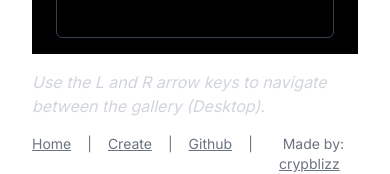
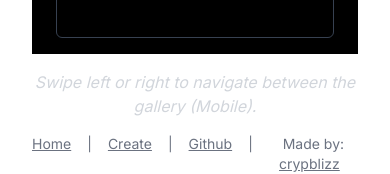
Before and after one commit to NillionNetwork/mini-apps, a Next.js app: page /create in a window 390 px wide. Shown: the part 1978-2152 px from the top of the page. Built offline with nearby package versions, Linux system fonts and the light colour scheme.

Commit message:
chore: mobile / desktop content

```diff
--- a/src/components/Footer.tsx
+++ b/src/components/Footer.tsx
@@ -4,8 +4,11 @@ import Link from 'next/link';
 const Footer = () => {
   return (
     <div className='flex flex-col items-center justify-center'>
-      <p className='mb-4 text-gray-300 italic font-md'>
+      <p className='mb-4 text-gray-300 italic font-md text-center hidden md:block'>
         Use the L and R arrow keys to navigate between the gallery (Desktop).
+      </p>
+      <p className='mb-4 text-gray-300 italic font-md text-center md:hidden'>
+        Swipe left or right to navigate between the gallery (Mobile).
       </p>
       <div className='flex'>
         <Link
```
